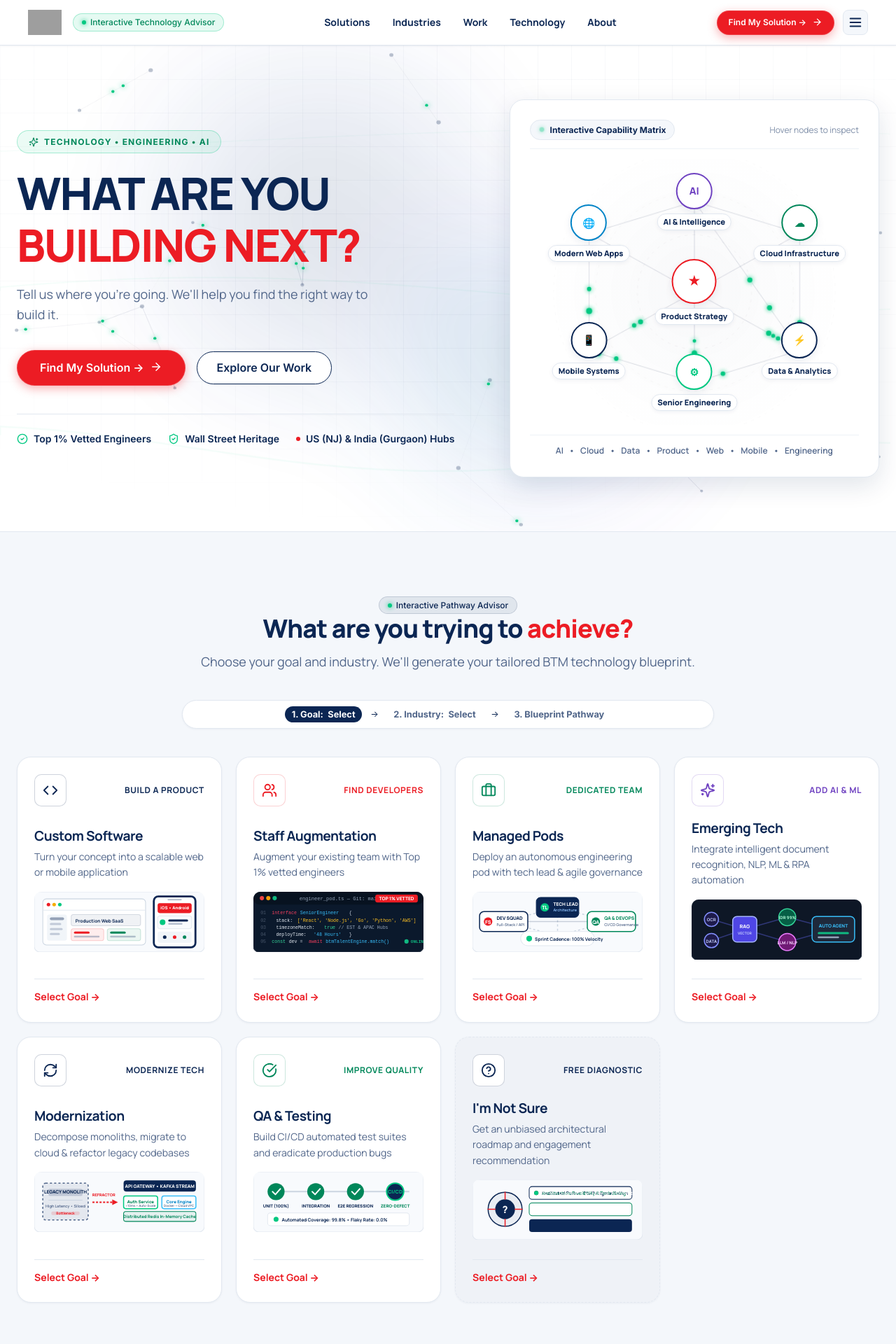
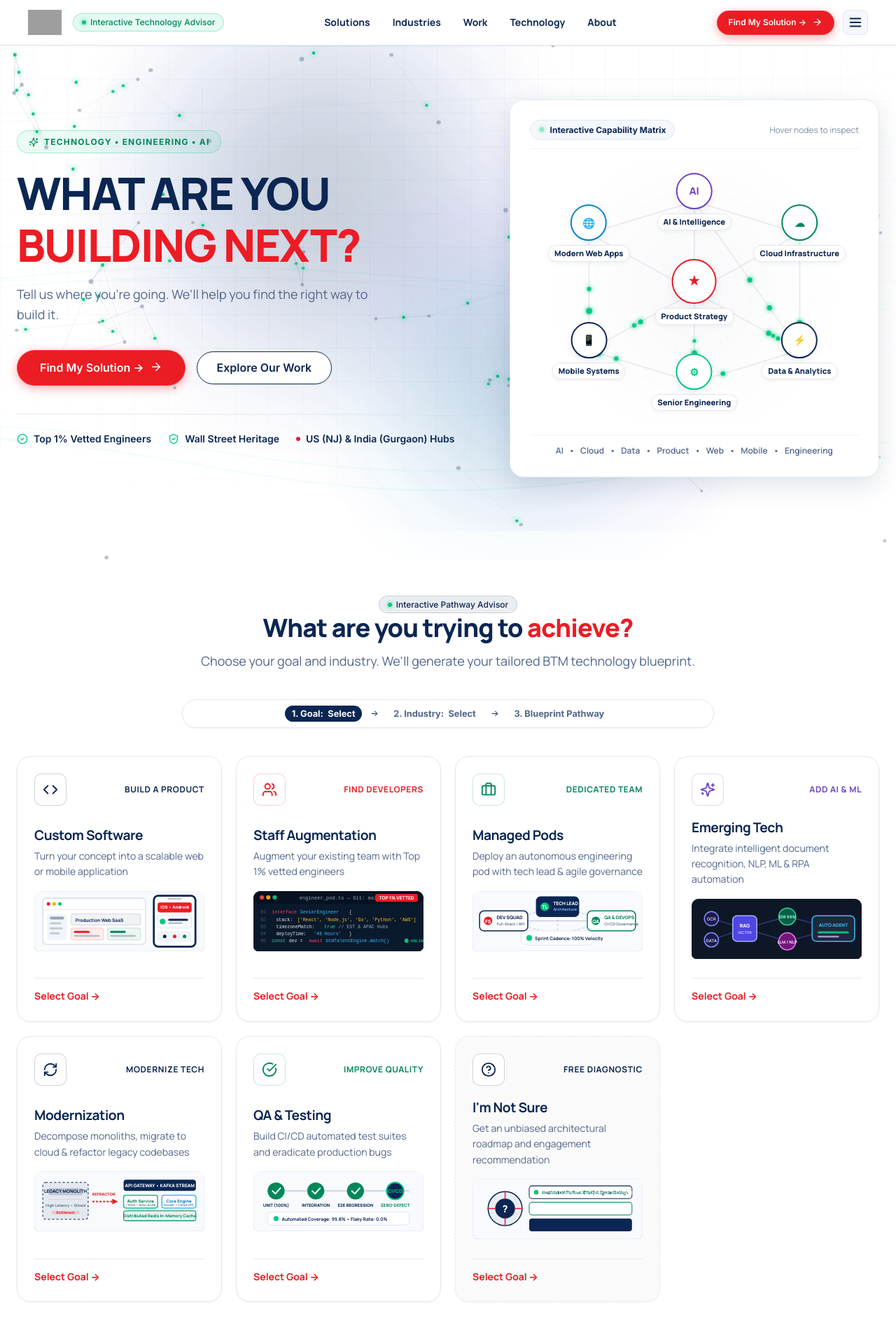
Before and after one commit to sunnyinfabio/BTM-NEW-WEBSITE, a React (Vite) app: page / in a window 1280 px wide. Shown: the top 1920 px of the page at 70% size. Built offline with nearby package versions, Linux system fonts and the light colour scheme; grey boxes are pictures that could not be loaded.

Commit message:
remove_section_dividing_lines_for_seamless_continuous_background

```diff
--- a/src/components/case-studies/caseStudies.css
+++ b/src/components/case-studies/caseStudies.css
@@ -4,9 +4,8 @@
 
 .btm-work-root {
   position: relative;
-  background-color: var(--surface);
+  background-color: transparent;
   padding: clamp(4rem, 7vw, 7rem) 1.5rem;
-  border-top: 1px solid var(--border);
   overflow: hidden;
 }
 
--- a/src/components/hero/hero.css
+++ b/src/components/hero/hero.css
@@ -6,7 +6,7 @@
   position: relative;
   min-height: 85vh;
   width: 100%;
-  background-color: var(--background);
+  background-color: transparent;
   display: flex;
   align-items: center;
   overflow: hidden;
--- a/src/components/industry-explorer/industryExplorer.css
+++ b/src/components/industry-explorer/industryExplorer.css
@@ -4,9 +4,9 @@
 
 .btm-industry-explorer-root {
   position: relative;
-  background-color: var(--background);
+  background-color: transparent;
   padding: clamp(4rem, 7vw, 6.5rem) 1.5rem;
-  border-top: 1px solid var(--border);
+  border-top: none;
   overflow: hidden;
 }
 
--- a/src/components/lead-gen/leadGen.css
+++ b/src/components/lead-gen/leadGen.css
@@ -253,9 +253,9 @@
    ────────────────────────────────────────────────────────── */
 .btm-leadgen-section-root {
   position: relative;
-  background-color: var(--surface);
+  background-color: transparent;
   padding: clamp(4rem, 7vw, 6.5rem) 1.5rem;
-  border-top: 1px solid var(--border);
+  border-top: none;
 }
 
 .btm-leadgen-section-container {
--- a/src/components/leadership/leadership.css
+++ b/src/components/leadership/leadership.css
@@ -4,9 +4,9 @@
 
 .btm-leadership-root {
   position: relative;
-  background-color: var(--surface);
+  background-color: transparent;
   padding: clamp(4.5rem, 7vw, 7.5rem) 1.5rem;
-  border-top: 1px solid var(--border);
+  border-top: none;
   overflow: hidden;
 }
 
--- a/src/components/solution-finder/solutionFinder.css
+++ b/src/components/solution-finder/solutionFinder.css
@@ -4,9 +4,9 @@
 
 .btm-solution-finder-root {
   position: relative;
-  background-color: var(--surface);
-  padding: clamp(4rem, 7vw, 7rem) 1.5rem;
-  border-top: 1px solid var(--border);
+  background-color: transparent;
+  padding: clamp(4rem, 7vw, 6.5rem) 1.5rem;
+  border-top: none;
   overflow: hidden;
 }
 
--- a/src/components/tech-universe/techUniverse.css
+++ b/src/components/tech-universe/techUniverse.css
@@ -4,9 +4,9 @@
 
 .btm-techuniverse-root {
   position: relative;
-  background-color: var(--background);
+  background-color: transparent;
   padding: clamp(2.5rem, 4.5vw, 4rem) 1.5rem;
-  border-top: 1px solid var(--border);
+  border-top: none;
   overflow: hidden;
 }
 
--- a/src/components/why-btm/whyBtm.css
+++ b/src/components/why-btm/whyBtm.css
@@ -4,9 +4,9 @@
 
 .btm-why-root {
   position: relative;
-  background-color: var(--surface);
+  background-color: transparent;
   padding: clamp(4rem, 7vw, 6.5rem) 1.5rem;
-  border-top: 1px solid var(--border);
+  border-top: none;
   overflow: hidden;
 }
 
```
